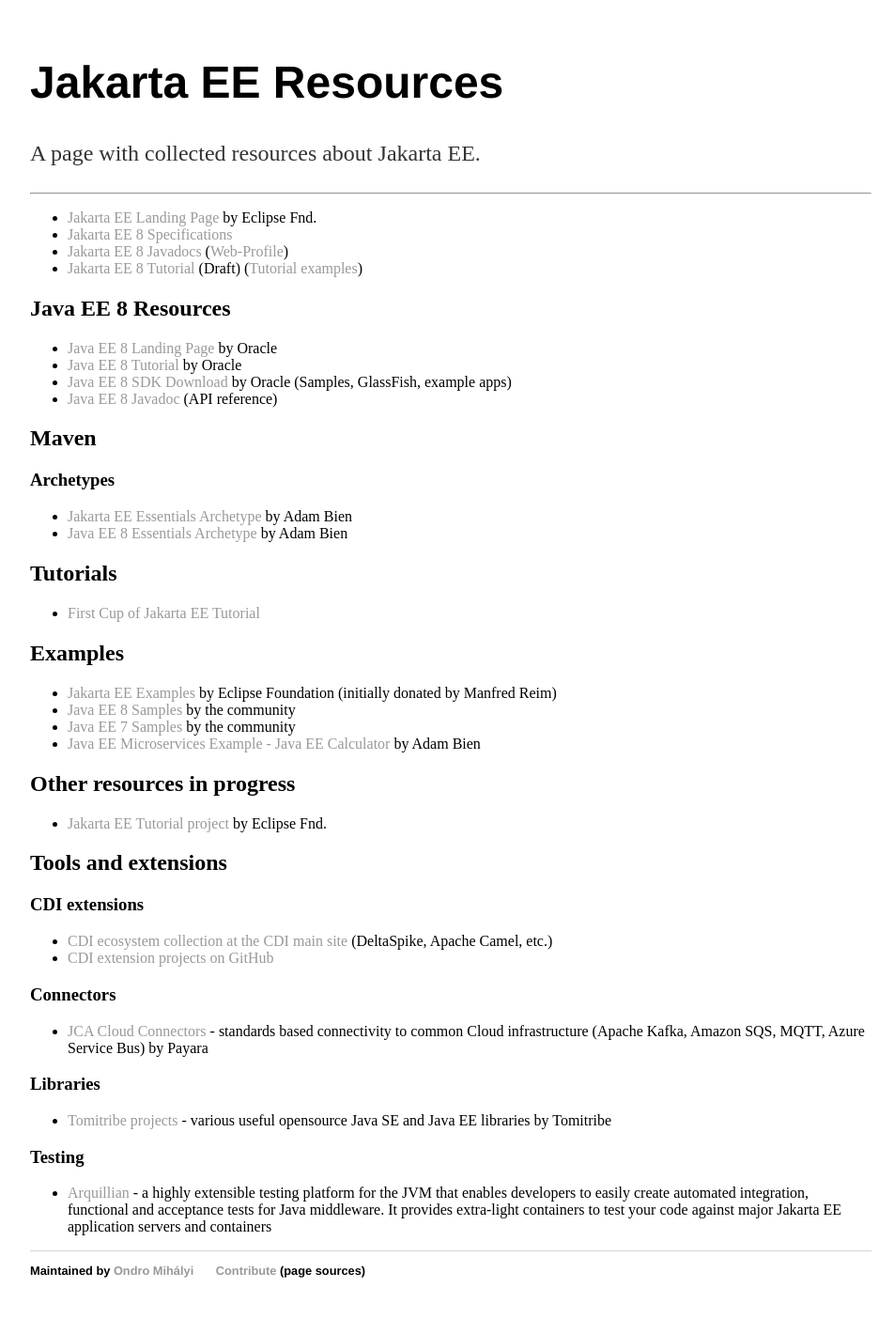
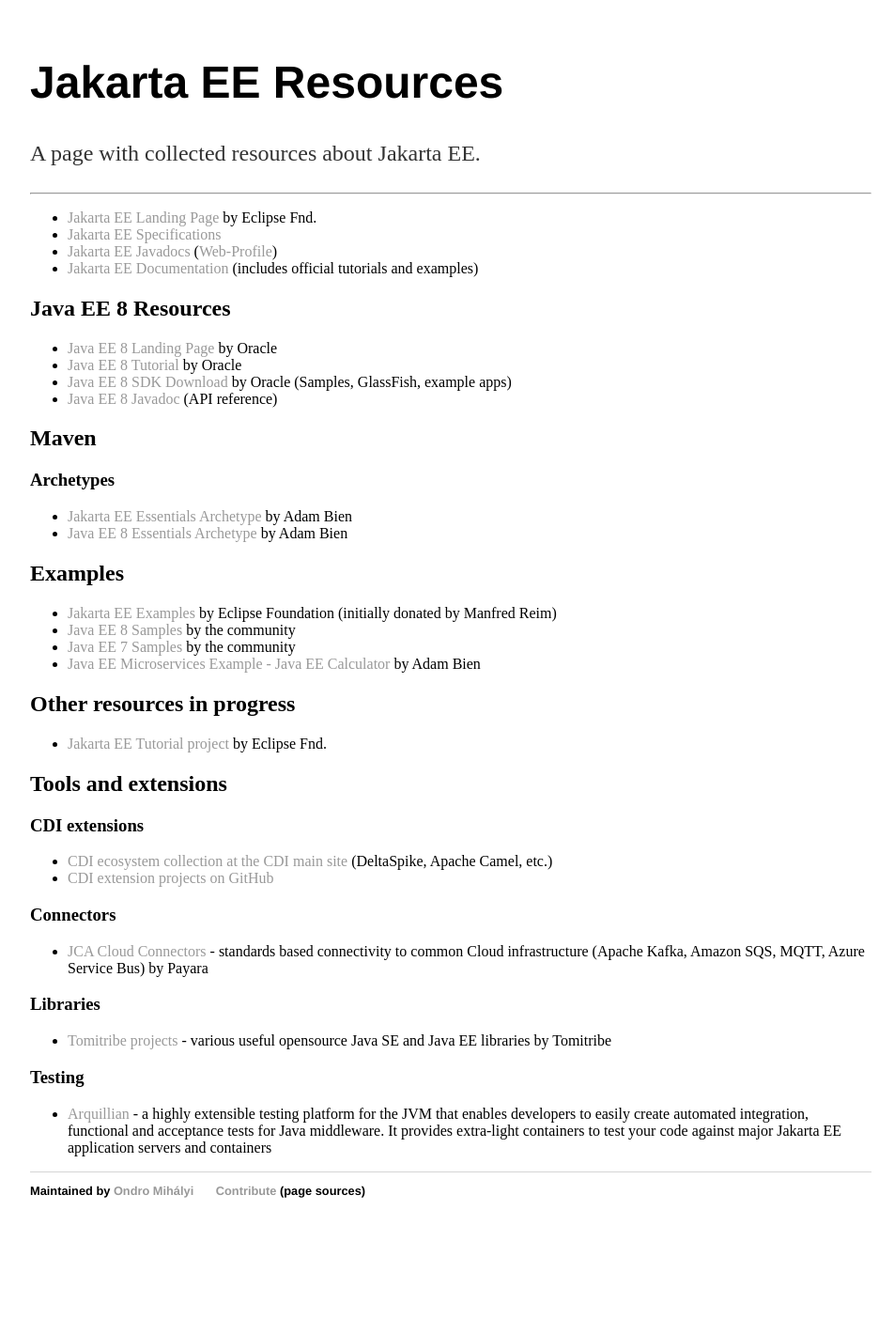
Before and after one commit to awesome-jakartaee/awesome-jakartaee.github.io, a Jekyll site: the page built from index.md, in a window 1280 px wide. Shown: the whole page at 94% size, without its empty margins (160-1112 px from the left). Built offline with Jekyll 4.4.1, drawn with Linux system fonts in a browser that asks for light colours; after the commit the page ends 1335 px from its top, so only the background shows below that.

Commit message:
Official Jakarta EE docs

```diff
--- a/index.md
+++ b/index.md
@@ -9,9 +9,9 @@
 ----------------------------------------
 
 * [Jakarta EE Landing Page](https://jakarta.ee/) by Eclipse Fnd.
-* [Jakarta EE 8 Specifications](https://jakarta.ee/specifications/)
-* [Jakarta EE 8 Javadocs](https://jakarta.ee/specifications/platform/8/apidocs/) ([Web-Profile](https://jakarta.ee/specifications/webprofile/8/apidocs/))
-* [Jakarta EE 8 Tutorial](https://eclipse-ee4j.github.io/jakartaee-tutorial/toc.html) (Draft) ([Tutorial examples](https://github.com/eclipse-ee4j/jakartaee-tutorial-examples))
+* [Jakarta EE Specifications](https://jakarta.ee/specifications/)
+* [Jakarta EE Javadocs](https://jakarta.ee/specifications/platform/8/apidocs/) ([Web-Profile](https://jakarta.ee/specifications/webprofile/8/apidocs/))
+* [Jakarta EE Documentation](https://jakarta.ee/resources/#documentation) (includes official tutorials and examples)
 
 ## Java EE 8 Resources
 
@@ -26,10 +26,6 @@
 
 * [Jakarta EE Essentials Archetype](https://github.com/AdamBien/JakartaEE-essentials-archetype) by Adam Bien
 * [Java EE 8 Essentials Archetype](https://github.com/AdamBien/javaee8-essentials-archetype) by Adam Bien
-
-## Tutorials
-
-* [First Cup of Jakarta EE Tutorial](https://eclipse-ee4j.github.io/jakartaee-firstcup/)
 
 ## Examples
 
```
